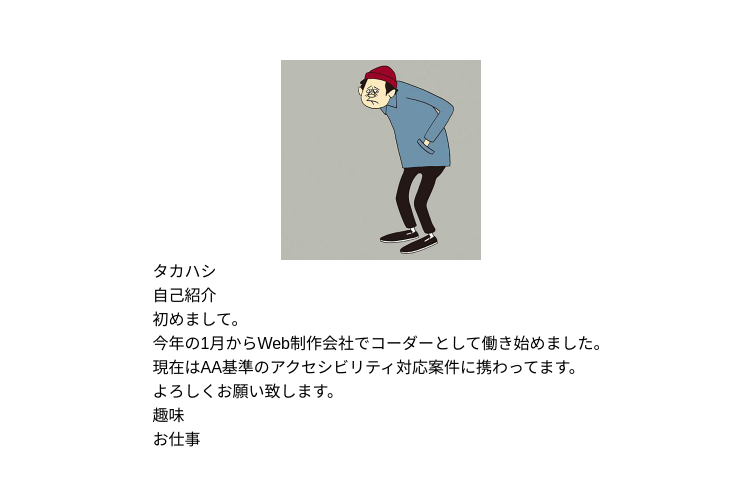
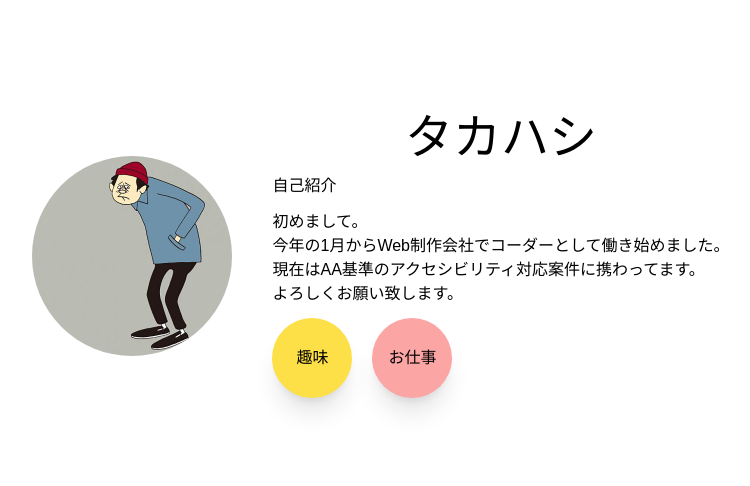
Before and after one commit to tktkaws/next_sample_0720, a Next.js app: page / in a window 1280 px wide. Shown: the part 144-630 px from the top of the page, without its empty margins (259-1009 px from the left). Built offline with nearby package versions, Linux system fonts and the light colour scheme; a web font is replaced by a local one.

Commit message:
add:デザイン追加

```diff
--- a/src/app/page.tsx
+++ b/src/app/page.tsx
@@ -2,17 +2,18 @@ import Image from "next/image";
 
 export default function Home() {
   return (
-    <div className="flex min-h-screen flex-col items-center justify-center">
+    <div className="flex min-h-screen items-center justify-center">
       <Image
+        className="rounded-full"
         src="/profile/profile.jpg"
         alt="プロフィール画像"
         width={200}
         height={200}
       />
-      <div>
-        <div>タカハシ</div>
-          <div>自己紹介</div>
-          <div>
+      <div className="flex flex-col gap-3 ml-10">
+        <div className="text-center text-5xl">タカハシ</div>
+        <div className="text-left">自己紹介</div>
+        <div className="leading-lg">
           初めまして。
           <br />
           今年の1月からWeb制作会社でコーダーとして働き始めました。
@@ -21,10 +22,15 @@ export default function Home() {
           <br />
           よろしくお願い致します。
           <br />
-            <div>
-              <div>趣味</div>
-              <div>お仕事</div>
         </div>
+        <div className="flex gap-5">
+            <div className="flex justify-center items-center text-center box-border h-20 w-20 rounded-full shadow-xl bg-yellow-300 hover:bg-yellow-200">
+              趣味
+            </div>
+            <div className="flex justify-center items-center text-center box-border h-20 w-20 rounded-full shadow-xl bg-red-300 hover:bg-red-200">
+              お仕事
+            </div>
+
         </div>
       </div>
     </div>
```
Lines whose indentation alone changed are shown as unchanged.
